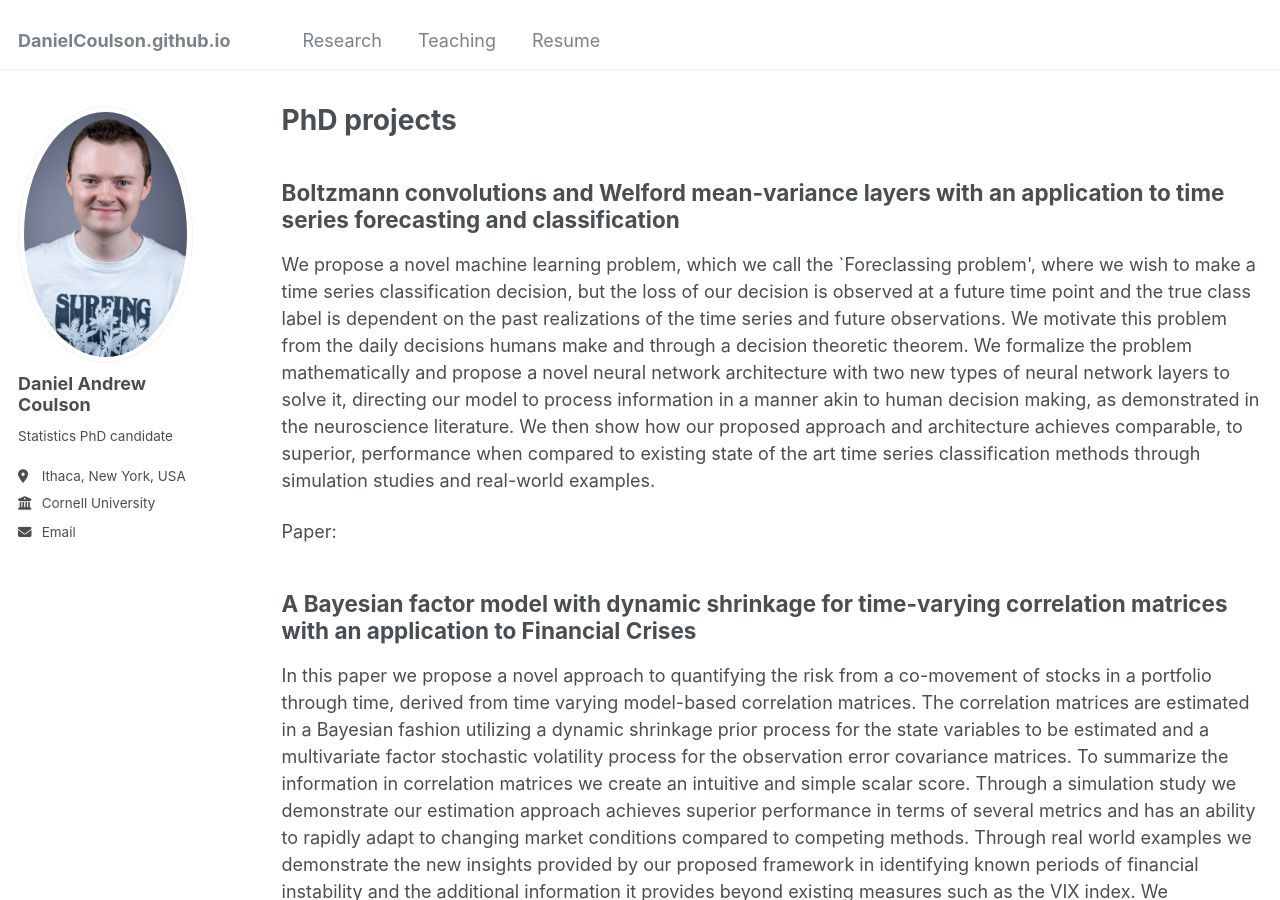
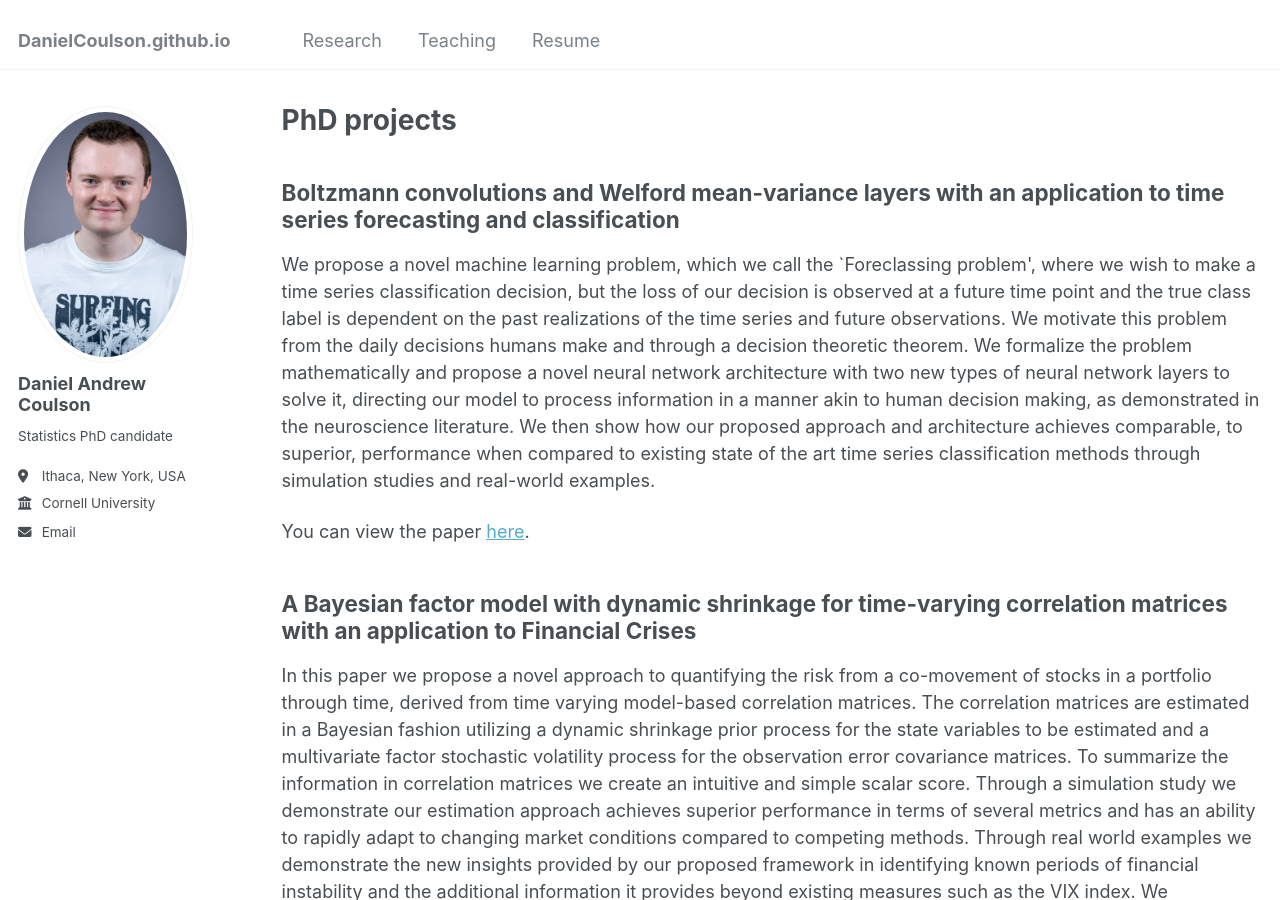
Before and after one commit to DanielCoulson/DanielCoulson.github.io, a Jekyll site: the page built from _pages/research.html, in a window 1280 px wide and 900 px high. Built offline with Jekyll 4.4.1, drawn with Linux system fonts in a browser that asks for light colours.

Commit message:
Update research.html

```diff
--- a/_pages/research.html
+++ b/_pages/research.html
@@ -6,7 +6,7 @@ permalink: /research/
 
 <h2>Boltzmann convolutions and Welford mean-variance layers with an application to time series forecasting and classification</h2>
 <p>We propose a novel machine learning problem, which we call the `Foreclassing problem', where we wish to make a time series classification decision, but the loss of our decision is observed at a future time point and the true class label is dependent on the past realizations of the time series and future observations. We motivate this problem from the daily decisions humans make and through a decision theoretic theorem. We formalize the problem mathematically and propose a novel neural network architecture with two new types of neural network layers to solve it, directing our model to process information in a manner akin to human decision making, as demonstrated in the neuroscience literature. We then show how our proposed approach and architecture achieves comparable, to superior, performance when compared to existing state of the art time series classification methods through simulation studies and real-world examples.</p>
-<p>Paper: <a href="/files/Project2.pdf" target="_blank"></a></p>
+<p> You can view the paper <a href="/files/Project.pdf" target="_blank">here</a>.</p>
 <h2>A Bayesian factor model with dynamic shrinkage for time-varying correlation matrices with an application to Financial Crises</h2>
 <p>In this paper we propose a novel approach to quantifying the risk from a co-movement of stocks in a portfolio through time, derived from time varying model-based correlation matrices. The correlation matrices are estimated in a Bayesian fashion utilizing a dynamic shrinkage prior process for the state variables to be estimated and a multivariate factor stochastic volatility process for the observation error covariance matrices. To summarize the information in correlation matrices we create an intuitive and simple scalar score. Through a simulation study we demonstrate our estimation approach achieves superior performance in terms of several metrics and has an ability to rapidly adapt to changing market conditions compared to competing methods. Through real world examples we demonstrate the new insights provided by our proposed framework in identifying known periods of financial instability and the additional information it provides beyond existing measures such as the VIX index. We subsequently compare the static minimum variance portfolio to that of a dynamically changing minimum variance portfolio in times of financial crisis. Our model provides a new overall measure of correlation in a system which can be utilized by both practitioners and researchers as a tool to quantify the correlation risks in a portfolio and the degree of toxicity in the financial system.</p>
 
```
